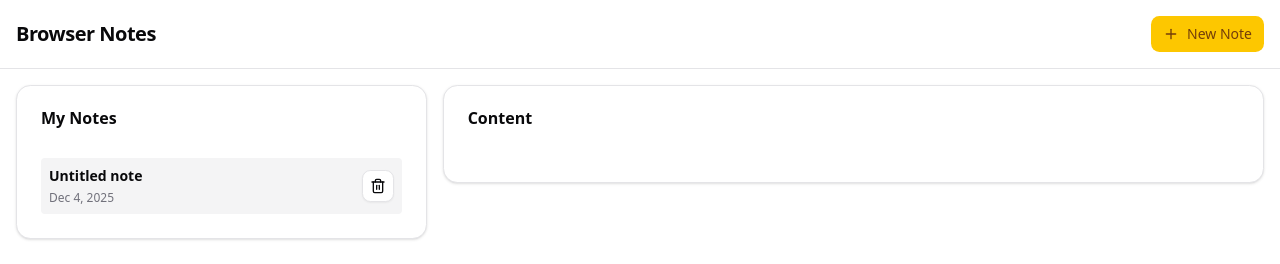
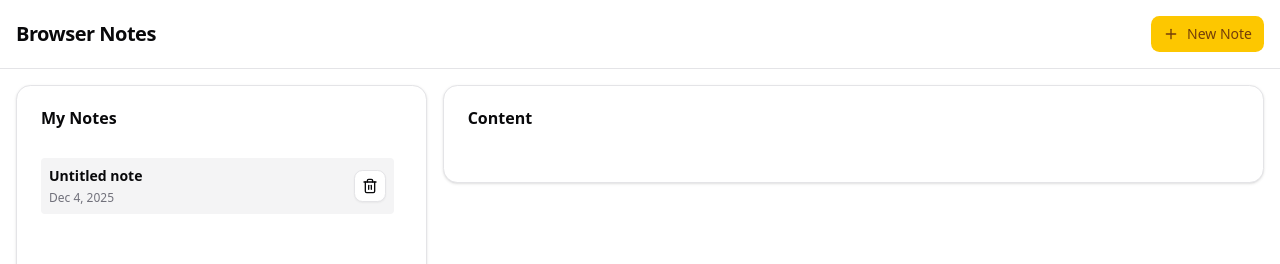
Before and after one commit to mfgcorpusjr/browser-notes, a React (Vite) app: page / in a window 1280 px wide. Both pictures are taken after a click on the button "New Note". Shown: the top 264 px of the page. Built offline with nearby package versions, Linux system fonts and the light colour scheme.

Commit message:
Sidebar scroll

```diff
--- a/src/components/NoteList.tsx
+++ b/src/components/NoteList.tsx
@@ -1,3 +1,4 @@
+import { ScrollArea } from "@/components/ui/scroll-area";
 import NoteListItem from "@/components/NoteListItem";
 
 import useNoteStore from "@/stores/useNoteStore";
@@ -6,16 +7,18 @@ export default function NoteList() {
   const notes = useNoteStore((state) => state.notes);
 
   return (
-    <div className="space-y-1">
+    <ScrollArea className="h-60 md:h-[calc(100vh-200px)] pr-2">
       {notes.length === 0 && (
         <p className="text-sm text-muted-foreground text-center">
           No notes yet
         </p>
       )}
 
-      {notes.map((note) => (
-        <NoteListItem key={note.id} note={note} />
-      ))}
-    </div>
+      <div className="space-y-1">
+        {notes.map((note) => (
+          <NoteListItem key={note.id} note={note} />
+        ))}
+      </div>
+    </ScrollArea>
   );
 }
--- a/src/components/NoteListItem.tsx
+++ b/src/components/NoteListItem.tsx
@@ -33,9 +33,11 @@ export default function NoteListItem({ note }: NoteListItemProps) {
       onClick={() => selectNote(note)}
     >
       <div className="flex-1 flex flex-col gap-1">
-        <span className="text-sm font-semibold">{note.title}</span>
+        <span className="text-sm font-semibold line-clamp-1">{note.title}</span>
         {note.content && (
-          <span className="text-xs text-muted-foreground">{note.content}</span>
+          <span className="text-xs text-muted-foreground line-clamp-1">
+            {note.content}
+          </span>
         )}
 
         <span className="text-xs text-muted-foreground">
```
